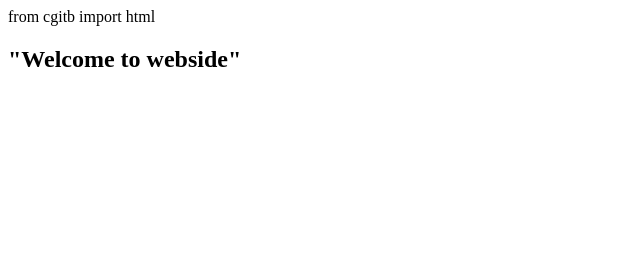
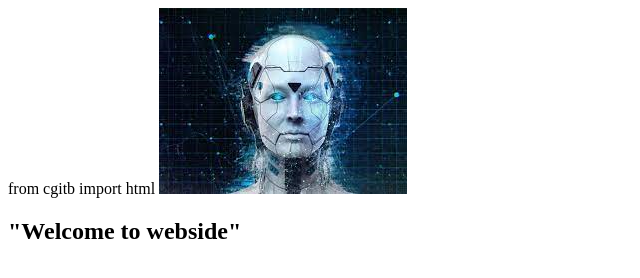
Before and after one commit to Bass1412/testGIt, a plain HTML site: page index.html in a window 1280 px wide. Shown: the whole page, without its empty margins (0-640 px from the left). Drawn offline with Linux system fonts and the light colour scheme.

Commit message:
Update index.html

```diff
--- a/index.html
+++ b/index.html
@@ -7,6 +7,6 @@ from cgitb import html
            <title>test for github</title>
     </head>
     <body>
-
+        <img src="TESTAI.PNG"/>
         <h2>"Welcome to webside"</h2>
     </body>
```
